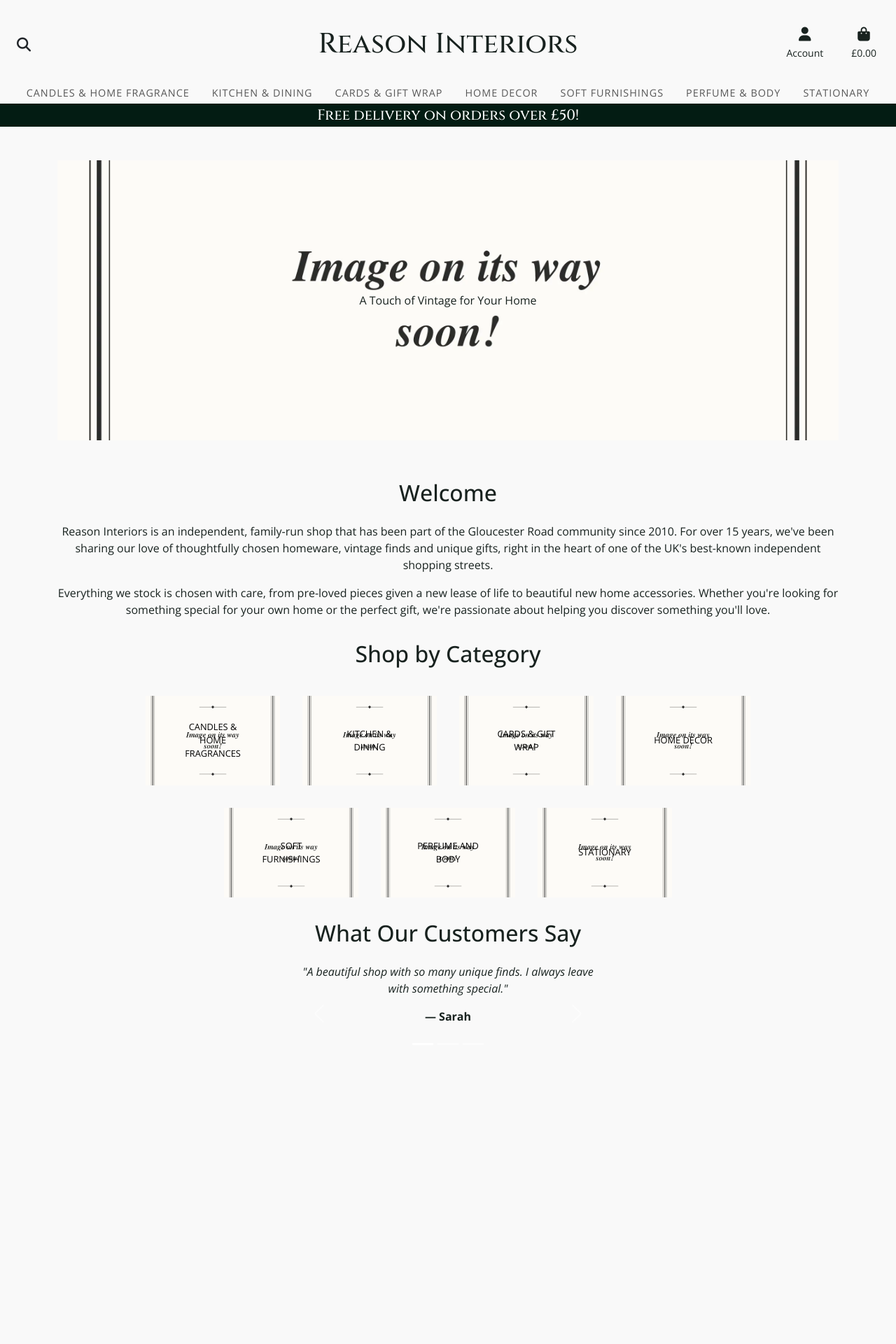
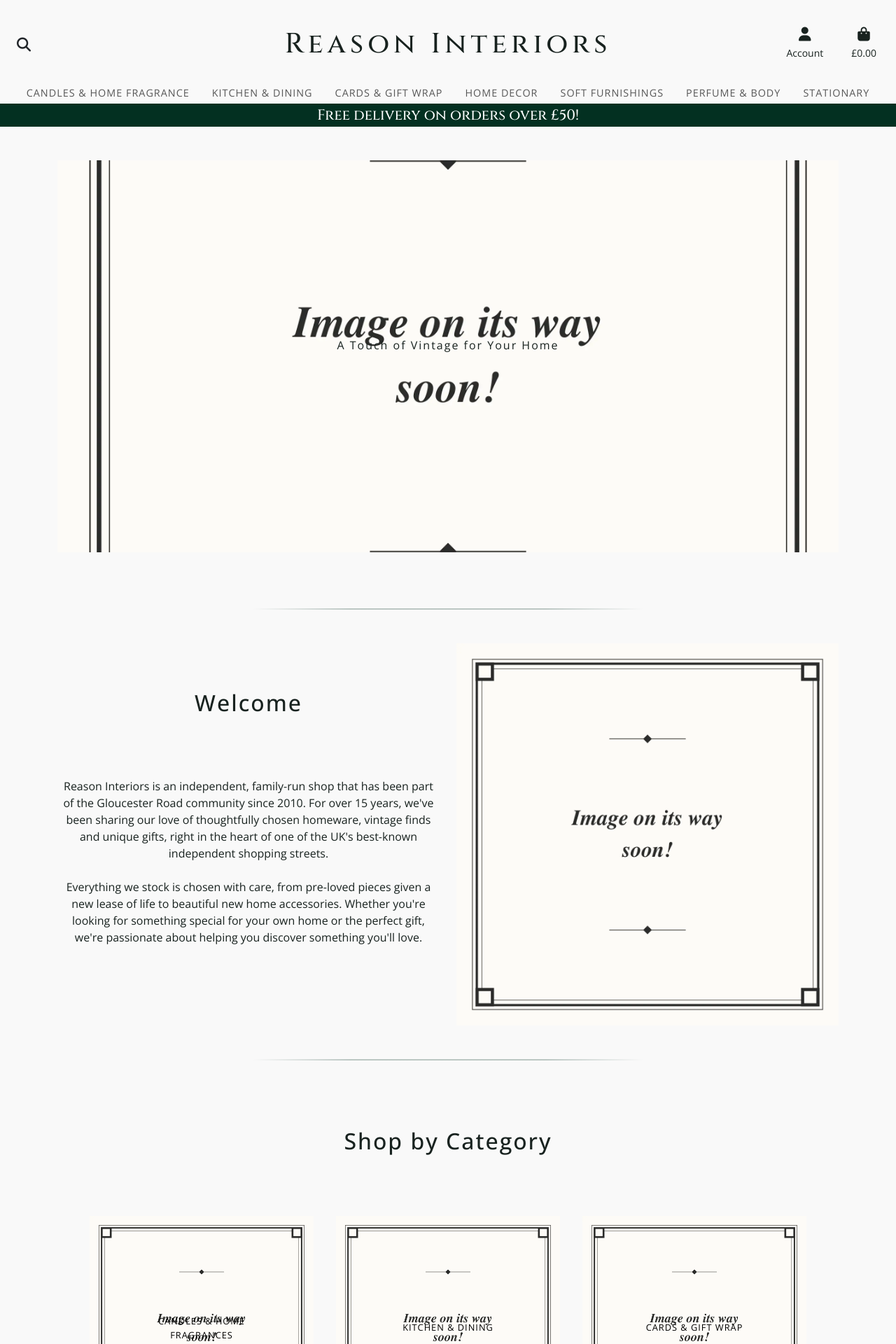
Before and after one commit to Gruheem/milestone-project-four, a Django app: page / in a window 1280 px wide. Shown: the top 1920 px of the page at 70% size. Before the commit the page ends 1459 px from the top, so only its background shows below. Run offline with Django 5.2, Linux system fonts and the light colour scheme; parts of the project's set-up code (start-up, migrations or seed data) failed here and were passed over; some libraries are stand-ins or nearby versions.

Commit message:
Add Styling to Home Page

```diff
--- a/home/templates/home/index.html
+++ b/home/templates/home/index.html
@@ -10,27 +10,29 @@
 {% endblock %}
 
 {% block content %}
-    <div class="container">
+    <div class="container mb-5">
         <!-- Hero Section -->
         <div class="row my-3">
-            <div class="col-12 hero-container my-3">
-                <img src="{% static 'images/noimage.webp' %}" alt="Hero Image" class="hero-image">
-                <span class="hero-text">A Touch of Vintage for Your Home</span>
+            <div class="col-12 hero-container mb-5">
+                <img src="{% static 'images/noimage.webp' %}" alt="Hero Image" class="hero-image mt-3 mb-5">
+                <span class="hero-text spacing-2">A Touch of Vintage for Your Home</span>
             </div>
         </div>
+        <hr class="my-5">
         <!-- Who we are Section -->
         <div class="row my-3">
+            <div class="col-6 d-flex flex-column justify-content-center">
                 <div class="col-12">
-                <h2 class="text-center mt-4">Welcome</h2>
+                    <h2 class="text-center mt-4 mb-3 spacing-2 reveal-up">Welcome</h2>
                 </div>
-            <div class="col-12">
-                <p class="text-center my-3">
+                <div class="col-12 my-5">
+                    <p class="text-center my-4 reveal-left">
                         Reason Interiors is an independent, family-run shop that has been part of the
                         Gloucester Road community since 2010. For over 15 years, we've been sharing our
                         love of thoughtfully chosen homeware, vintage finds and unique gifts, right in the
                         heart of one of the UK's best-known independent shopping streets.
                     </p>
-                <p class="text-center my-3">
+                    <p class="text-center my-4 reveal-left">
                         Everything we stock is chosen with care, from pre-loved pieces given a new lease of
                         life to beautiful new home accessories. Whether you're looking for something special
                         for your own home or the perfect gift, we're passionate about helping you discover something
@@ -38,64 +40,71 @@
                     </p>
                 </div>
             </div>
+            <div class="col-6">
+                <div class="col-12">
+                    <img src="{% static 'images/noimage.webp' %}" alt="Shop Image" class="w-100">
+                </div>
+            </div>
+        </div>
+        <hr class="my-5">
         <!-- Categories Section -->
-        <div class="row my-3">
-            <div class="col-12">
-                <h2 class="text-center mb-4 d-block">Shop by Category</h2>
+        <div class="row mb-5">
+            <div class="col-12 mb-4">
+                <h2 class="text-center my-5 d-block spacing-2 reveal-up">Shop by Category</h2>
             </div>
             <div class="col-12 d-flex flex-wrap justify-content-center">
-                <div class="tile m-3">
+                <div class="tile m-3 reveal-scale">
                     <a href="#">
                         <img src="{% static 'images/noimage.webp' %}" alt="Candles & Home Fragrance" class="tile-image">
-                        <span class="tile-span text-black">Candles & Home Fragrances</span>
+                        <span class="tile-span text-black spacing-1">Candles & Home Fragrances</span>
                     </a>
                 </div>
-                <div class="tile m-3">
+                <div class="tile m-3 reveal-scale">
                     <a href="#">
                         <img src="{% static 'images/noimage.webp' %}" alt="Kitchen & Dining" class="tile-image">
-                        <span class="tile-span text-black">Kitchen & Dining</span>
+                        <span class="tile-span text-black spacing-1">Kitchen & Dining</span>
                     </a>
                 </div>
-                <div class="tile m-3">
+                <div class="tile m-3 reveal-scale">
                     <a href="#">
                         <img src="{% static 'images/noimage.webp' %}" alt="Cards & Gift Wrap" class="tile-image">
-                        <span class="tile-span text-black">Cards & Gift Wrap</span>
+                        <span class="tile-span text-black spacing-1">Cards & Gift Wrap</span>
                     </a>
                 </div>
-                <div class="tile m-3">
+                <div class="tile m-3 reveal-scale">
                     <a href="#">
                         <img src="{% static 'images/noimage.webp' %}" alt="Home Decor" class="tile-image">
-                        <span class="tile-span text-black">Home Decor</span>
+                        <span class="tile-span text-black spacing-1">Home Decor</span>
                     </a>
                 </div>
-                <div class="tile m-3">
+                <div class="tile m-3 reveal-scale">
                     <a href="#">
                         <img src="{% static 'images/noimage.webp' %}" alt="Soft Furnishings" class="tile-image">
-                        <span class="tile-span text-black">Soft Furnishings</span>
+                        <span class="tile-span text-black spacing-1">Soft Furnishings</span>
                     </a>
                 </div>
-                <div class="tile m-3">
+                <div class="tile m-3 reveal-scale">
                     <a href="#">
                         <img src="{% static 'images/noimage.webp' %}" alt="Perfume and Body" class="tile-image">
-                        <span class="tile-span text-black">Perfume and Body</span>
+                        <span class="tile-span text-black spacing-1">Perfume and Body</span>
                     </a>
                 </div>
-                <div class="tile m-3">
+                <div class="tile m-3 reveal-scale">
                     <a href="#">
                         <img src="{% static 'images/noimage.webp' %}" alt="Stationary" class="tile-image">
-                        <span class="tile-span text-black">Stationary</span>
+                        <span class="tile-span text-black spacing-1">Stationary</span>
                     </a>
                 </div>
             </div>
         </div>
-
+        <hr class="my-5">
         <!-- Testimony -->
-        <div class="row">
-            <div class="col-12">
-                <h2 class="text-center mb-4">What Our Customers Say</h2>
+        <div class="row my-5">
+            <div class="col-12 my-4">
+                <h2 class="text-center my-5 spacing-2 reveal-up">What Our Customers Say</h2>
             </div>
             <div class="col-12 d-flex flex-column align-items-center">
-                <div id="testimonialCarousel" class="carousel slide" data-bs-ride="true">
+                <div id="testimonialCarousel" class="carousel slide" data-bs-ride="carousel">
 
                     <div class="carousel-inner text-center">
                         <div class="carousel-item active">
@@ -133,5 +142,6 @@
                 </div>
             </div>
         </div>
+        <hr class="my-5">
     </div>
 {% endblock %}
--- a/products/templates/products/products.html
+++ b/products/templates/products/products.html
@@ -23,7 +23,7 @@
             </div>
             <div class="col-6 d-flex justify-content-end">
                 <div class="select-wrapper">
-                    <select name="sort-select custom-select custom-select-sm" id="sort-select">
+                    <select class="form-control custom-select custom-select-sm rounded-0" name="sort-select" id="sort-select">
                         <option value="reset" {% if current_sorting == 'None_None' %}selected{% endif %}>Sort by...</option>
                         <option value="price_asc" {% if current_sorting == 'price_asc' %}selected{% endif %}>Price (low to high)</option>
                         <option value="price_desc" {% if current_sorting == 'price_desc' %}selected{% endif %}>Price (high to low)</option>
--- a/static/css/base.css
+++ b/static/css/base.css
@@ -1,12 +1,38 @@
 :root {
     --bg-light: #fff;
     --bg-mid: #f9f9f9;
-    --bg-dark: #031C13;
+    --bg-dark: #033021;
     --text-colour: #18221F;
     --btn-inactive: #D0D0DC;
     --placeholder-colour: #757575;
     --card-bg: #ffffff;
+}
 
+h1 {
+    letter-spacing: 6px;
+}
+
+.spacing-1 {
+    letter-spacing: 1px;
+}
+
+.spacing-2 {
+    letter-spacing: 2px;
+}
+
+hr {
+    width: 50%;
+    margin: 2rem auto;
+    height: 2px;
+    border: 0;
+    background: linear-gradient(
+        to right,
+        transparent 0%,
+        var(--bg-dark) 25%,
+        var(--bg-dark) 75%,
+        transparent 100%
+    );
+    /* box-shadow: 0 1px 0 var(--text-colour); */
 }
 
 /*
@@ -126,6 +152,14 @@ nav {
 .card-body h3 {
     font-size: 1rem;
 }
+
+#sort-select {
+    color: var(--text-colour);
+}
+
+/* #sort-select.placeholder {
+    color: var(--placeholder-colour);
+} */
 
 /* Remove Focus Outline for Quantity Input */
 .qty-input {
@@ -248,7 +282,7 @@ nav {
 
 /* Home Page Styling */
 .hero-container {
-    max-height: 25rem;
+    max-height: 70vh;
     position: relative;
 }
 
@@ -266,8 +300,7 @@ nav {
 }
 
 .tile {
-    max-width: 12rem;
-    max-height: 8rem;
+    max-width: 20rem;
     position: relative;
 }
 
@@ -383,3 +416,54 @@ input[id="id_remember"] {
         padding-bottom: 0.5rem
     }
 }
+
+/* Animations */
+
+/* Base state: hidden before scroll-in */
+.reveal {
+  opacity: 0;
+  transition: opacity 0.6s ease-out, transform 0.6s ease-out;
+}
+
+/* Fade up (great for headings) */
+.reveal-up {
+  opacity: 0;
+  transform: translateY(30px);
+  transition: opacity 0.5s ease-out, transform 0.5s ease-out;
+}
+
+/* Fade in from left */
+.reveal-left {
+  opacity: 0;
+  transform: translateX(-40px);
+  transition: opacity 0.7s ease-out, transform 0.7s ease-out;
+}
+
+/* Fade in from right */
+.reveal-right {
+  opacity: 0;
+  transform: translateX(40px);
+  transition: opacity 0.7s ease-out, transform 0.7s ease-out;
+}
+
+/* Subtle scale-in — nice for product cards or featured items */
+.reveal-scale {
+  opacity: 0;
+  transform: scale(0.92);
+  transition: opacity 0.6s ease-out, transform 0.4s ease-out;
+}
+
+/* When JS adds this class, element animates to its natural state */
+.reveal.is-visible,
+.reveal-up.is-visible,
+.reveal-left.is-visible,
+.reveal-right.is-visible,
+.reveal-scale.is-visible {
+  opacity: 1;
+  transform: none;
+}
+
+/* Optional: stagger children (e.g. a row of testimonials) */
+.reveal-up:nth-child(1) { transition-delay: 0s; }
+.reveal-up:nth-child(2) { transition-delay: 0.15s; }
+.reveal-up:nth-child(3) { transition-delay: 0.3s; }
--- a/static/js/base.js
+++ b/static/js/base.js
@@ -16,4 +16,22 @@ document.addEventListener('DOMContentLoaded', function() {
             searchBtn.type = 'submit';
         }, 0);
     });
+
+    // Listener for Activating Animations on scroll
+    const revealElements = document.querySelectorAll(
+        '.reveal, .reveal-up, .reveal-left, .reveal-right, .reveal-scale'
+    );
+
+    const observer = new IntersectionObserver((entries) => {
+        entries.forEach(entry => {
+        if (entry.isIntersecting) {
+            entry.target.classList.add('is-visible');
+            observer.unobserve(entry.target); // only animate once
+        }
+        });
+    }, {
+        threshold: 0.15 // trigger when 15% of element is visible
+    });
+
+    revealElements.forEach(el => observer.observe(el));
 });
```
Also changed, not shown: products/static/products/js/products.js (+11 -0 lines). Lines whose indentation alone changed are shown as unchanged.
